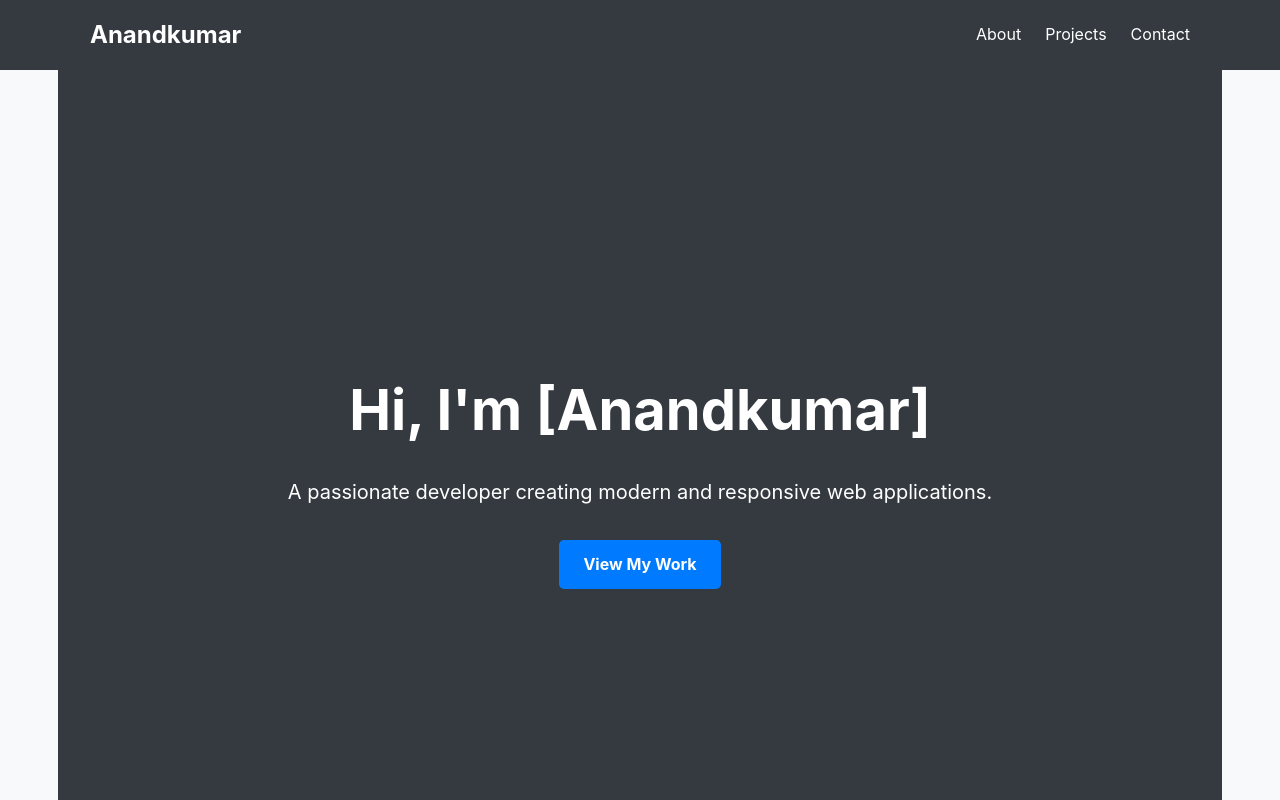
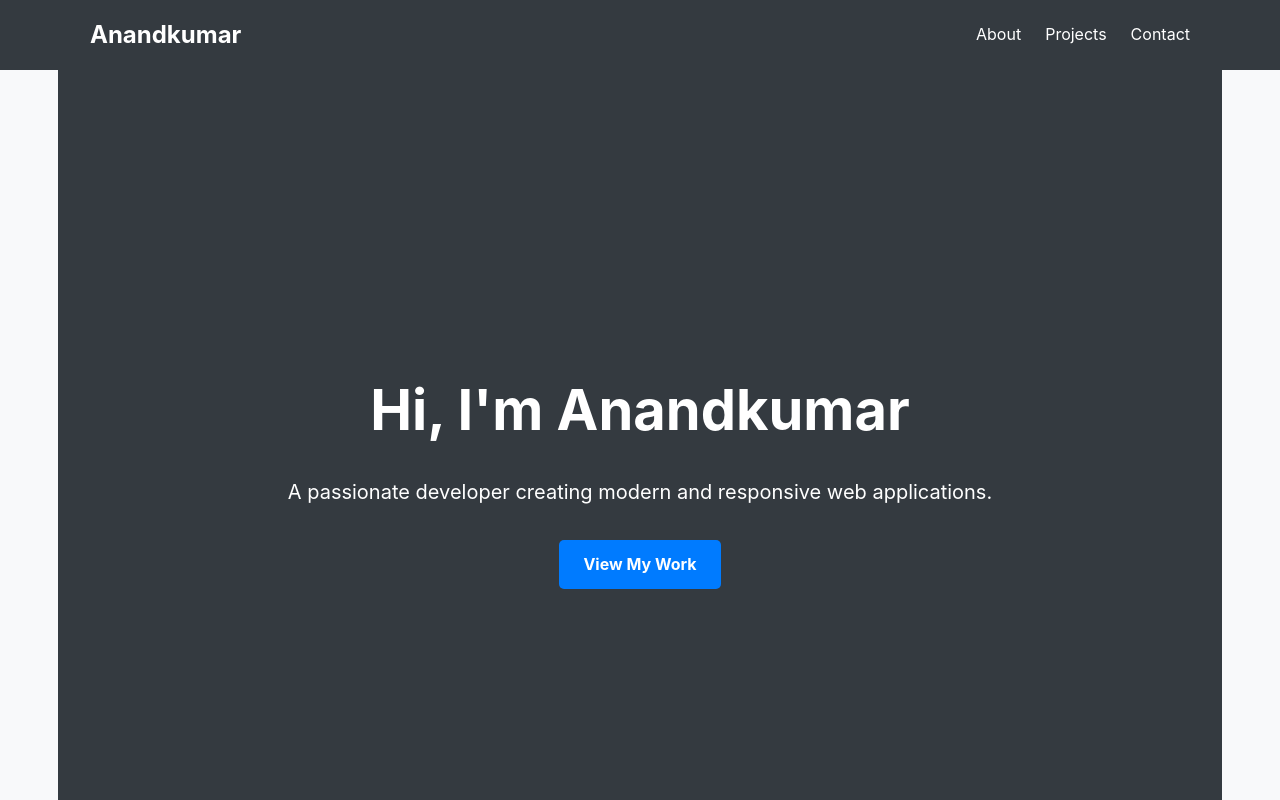
Before and after one commit to venkaxesh/Personal-Web-page, a plain HTML site: page index.html in a window 1280 px wide. Shown: the top 800 px of the page. Drawn offline with Linux system fonts and the light colour scheme.

Commit message:
Update index.html

```diff
--- a/index.html
+++ b/index.html
@@ -25,7 +25,7 @@
     <main>
         <section id="home" class="hero">
             <div class="hero-content">
-                <h1>Hi, I'm [Anandkumar]</h1>
+                <h1>Hi, I'm Anandkumar</h1>
                 <p>A passionate developer creating modern and responsive web applications.</p>
                 <a href="#projects" class="cta-button">View My Work</a>
             </div>
@@ -93,4 +93,5 @@
   <p>If you’d like to get in touch, email me at
      <a href="mailto:yourname@example.com">kumaranand3352@gmail.com</a>.
   </p>
+
 </section>
```
